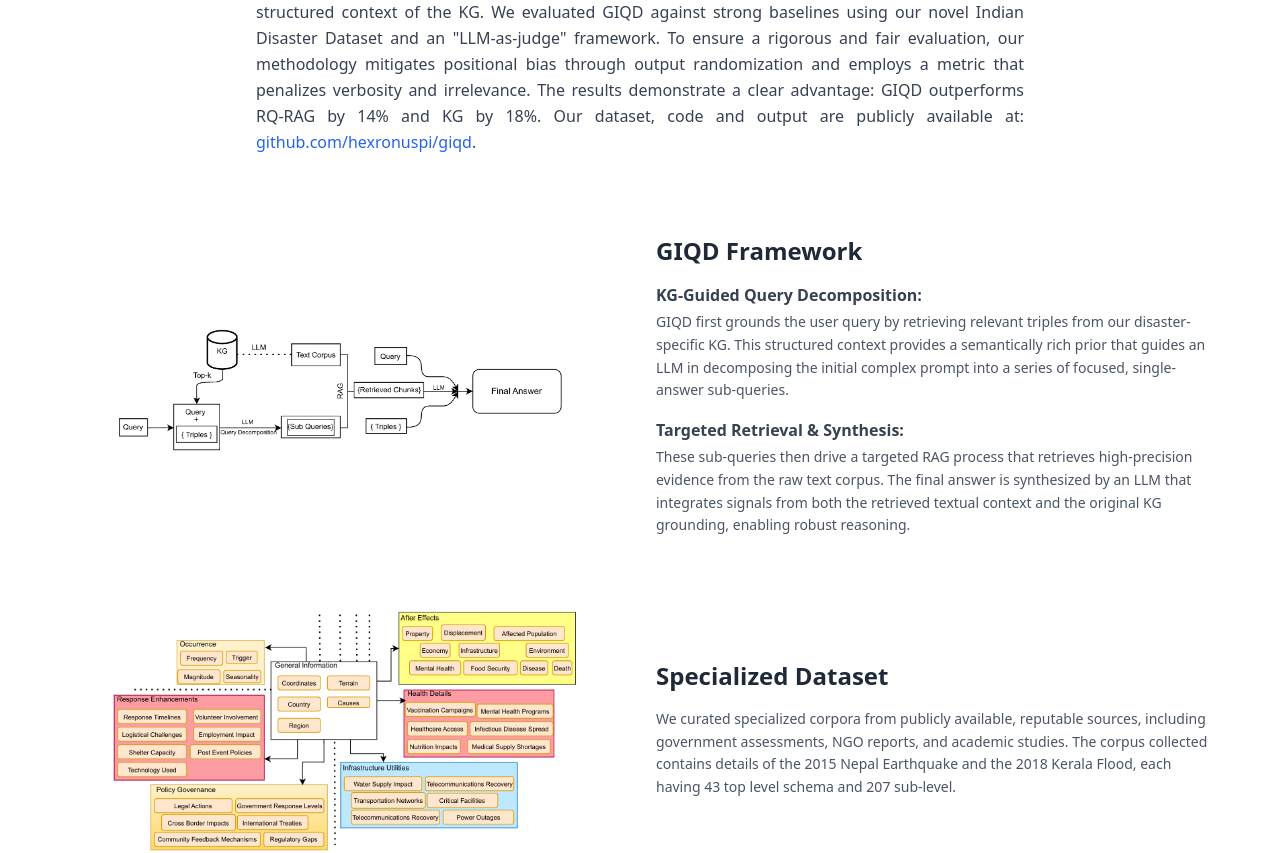
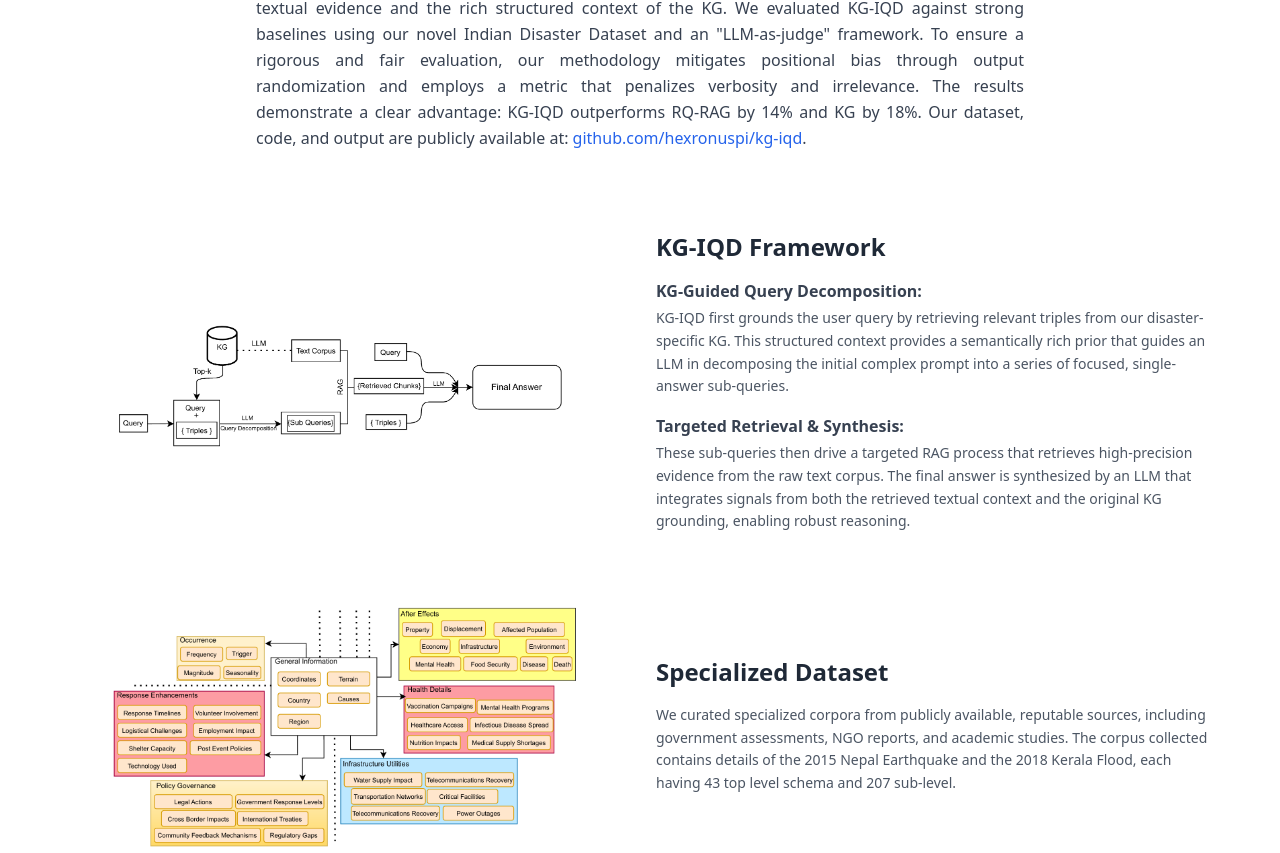
Before and after one commit to hexronuspi/kg-iqd, a Next.js app in the folder web/: page / in a window 1280 px wide. Shown: the part 736-1589 px from the top of the page. Built offline with nearby package versions, Linux system fonts and the light colour scheme.

Commit message:
Initial commit for new repository

```diff
--- a/web/next.config.mjs
+++ b/web/next.config.mjs
@@ -2,8 +2,8 @@
 
 const nextConfig = {
   output: 'export',
-  basePath: '/giqd',
-  assetPrefix: '/giqd/',
+  basePath: '/kg-iqd',
+  assetPrefix: '/kg-iqd/',
 };
 
 export default nextConfig;
--- a/web/package.json
+++ b/web/package.json
@@ -1,5 +1,5 @@
 {
-  "name": "giqd",
+  "name": "kg-iqd",
   "version": "0.1.0",
   "private": true,
   "scripts": {
--- a/web/src/app/components/mid.tsx
+++ b/web/src/app/components/mid.tsx
@@ -2,14 +2,14 @@ import Image from 'next/image';
 import React from 'react';
 
 const Mid = () => {
-  const frameworkPath = "/giqd/archKG.png";
-  const datasetPath = "/giqd/dataKG.png";
+  const frameworkPath = "/kg-iqd/archKG.png";
+  const datasetPath = "/kg-iqd/dataKG.png";
 
   return (
     <section className="bg-white font-sans text-gray-800 p-6 md:p-8 w-full">
       <div className="w-full max-w-6xl mx-auto space-y-16">
 
-        {/* Section 1: GIQD Framework */}
+        {/* Section 1: KG-IQD Framework */}
         <div className="grid grid-cols-1 lg:grid-cols-2 gap-8 items-center">
 
           <div className="w-full flex justify-center">
@@ -18,12 +18,12 @@ const Mid = () => {
 
           {/* Framework Description */}
           <div className="space-y-4">
-            <h3 className="text-2xl font-bold text-gray-800">GIQD Framework</h3>
+            <h3 className="text-2xl font-bold text-gray-800">KG-IQD Framework</h3>
 
             <div>
               <strong className="font-semibold text-gray-700">KG-Guided Query Decomposition:</strong>
               <p className="text-gray-600 mt-1 text-sm leading-relaxed">
-                GIQD first grounds the user query by retrieving relevant triples from our disaster-specific KG. This structured context provides a semantically rich prior that guides an LLM in decomposing the initial complex prompt into a series of focused, single-answer sub-queries.
+                KG-IQD first grounds the user query by retrieving relevant triples from our disaster-specific KG. This structured context provides a semantically rich prior that guides an LLM in decomposing the initial complex prompt into a series of focused, single-answer sub-queries.
               </p>
             </div>
 
--- a/web/src/app/components/title.tsx
+++ b/web/src/app/components/title.tsx
@@ -20,7 +20,7 @@ const socialIcons = {
 const Title = () => (
   <section className="bg-white font-sans text-gray-800 p-8 md:p-12 w-full flex flex-col items-center text-center">
     <h1 className="text-3xl md:text-4xl lg:text-5xl font-bold text-gray-900 max-w-7xl">
-      Graph-Informed Query Decomposition (GIQD): Hybrid KG-RAG Reasoning in Sparse Contexts
+      Knowledge Graph-Informed Query Decomposition(KG-IQD): Hybrid KG-RAG Reasoning in Noisy Context
     </h1>
 
     <div className="mt-8 flex flex-col md:flex-row justify-center items-center gap-8 md:gap-12">
@@ -43,23 +43,19 @@ const Title = () => (
     <div className="mt-12 w-full max-w-3xl text-left">
         <h2 className="text-2xl font-bold text-center text-gray-900 mb-4">Abstract</h2>
         <p className="text-base text-gray-700 leading-relaxed text-justify">
-            Synthesizing actionable intelligence from the noisy and heterogeneous data of disaster events remains a
-             significant challenge for AI systems. The prevailing Retrieval-Augmented Generation (RAG) paradigm,
-              while powerful, struggles with efficient retrieval and is suboptimal without specific structuring
-               for the comparative analysis crucial in disaster response. Its reliance on isolated text chunks
-                neglects the broader contextual fabric that connects disparate information. To address these
-                 limitations, we introduce GIQD (Graph-Informed Query Decomposition), a novel hybrid framework
-                  that enriches the RAG pipeline with a Knowledge Graph (KG). GIQD first grounds the query in
-                   our custom spatio-temporal KG, extracting relevant structured entities and relationships.
-                   This graph-derived insight enables a strategic decomposition of complex user queries into a
-                    set of, focused event-specific subqueries. These, in turn, guide a highly targeted RAG process,
-                     ensuring that the final LLM-generated synthesis is coherently grounded in both the retrieved
-                      textual evidence and the rich, structured context of the KG. We evaluated GIQD against strong
-                      baselines using our novel Indian Disaster Dataset and an &quot;LLM-as-judge&quot; framework. To ensure a
-                      rigorous and fair evaluation, our methodology mitigates positional bias through output randomization
-                       and employs a metric that penalizes verbosity and irrelevance. The results demonstrate a clear
-                        advantage: GIQD outperforms RQ-RAG by 14% and KG by 18%. Our dataset, code and output are publicly
-                         available at: <Link href="https://github.com/hexronuspi/giqd" target="_blank" rel="noopener noreferrer" className="text-blue-600 hover:underline">github.com/hexronuspi/giqd</Link>.
+            Disaster data is inherently noisy and heterogeneous, posing significant challenges for automated reasoning.
+            Retrieval-Augmented Generation (RAG) systems retrieve relevant documents but often fail to capture relational
+            structure, impairing tasks such as comparative analysis and summarization, critical for disaster response.
+            Knowledge graphs (KGs), while structured, are often sparse and lack contextual depth, which may not allow them
+            to capture in-depth information needed for reasoning and planning queries. We propose Knowledge Graph-Informed
+            Query Decomposition (KG-IQD), a hybrid KG-RAG framework that uses KGs to strategically guide the query
+            decomposition into a set of focused, single-answer, contextually relevant subqueries, which perform the
+            highly targeted RAG process, ensuring that the final LLM-generated answer is coherently grounded in both
+            the retrieved textual evidence and the rich structured context of the KG. We evaluated KG-IQD against strong
+            baselines using our novel Indian Disaster Dataset and an &quot;LLM-as-judge&quot; framework. To ensure a rigorous and
+            fair evaluation, our methodology mitigates positional bias through output randomization and employs a metric
+            that penalizes verbosity and irrelevance. The results demonstrate a clear advantage: KG-IQD outperforms RQ-RAG
+            by 14% and KG by 18%. Our dataset, code, and output are publicly available at: <Link href="https://github.com/hexronuspi/kg-iqd" target="_blank" rel="noopener noreferrer" className="text-blue-600 hover:underline">github.com/hexronuspi/kg-iqd</Link>.
         </p>
     </div>
 
--- a/web/src/app/layout.tsx
+++ b/web/src/app/layout.tsx
@@ -14,8 +14,8 @@ const geistMono = localFont({
 });
 
 export const metadata: Metadata = {
-  title: "GIQD",
-  description: "Graph-Informed Query Decomposition(GIQD): Hybrid KG-RAG Reasoning in Sparse Contexts",
+  title: "kg-iqd",
+  description: "Knowledge Graph-Informed QueryDecomposition(KG-IQD): Hybrid KG-RAG Reasoning in Noisy Contexts",
 };
 
 export default function RootLayout({
```
Also changed, not shown: 6 other files (tests, documents, lock files or other folders).
